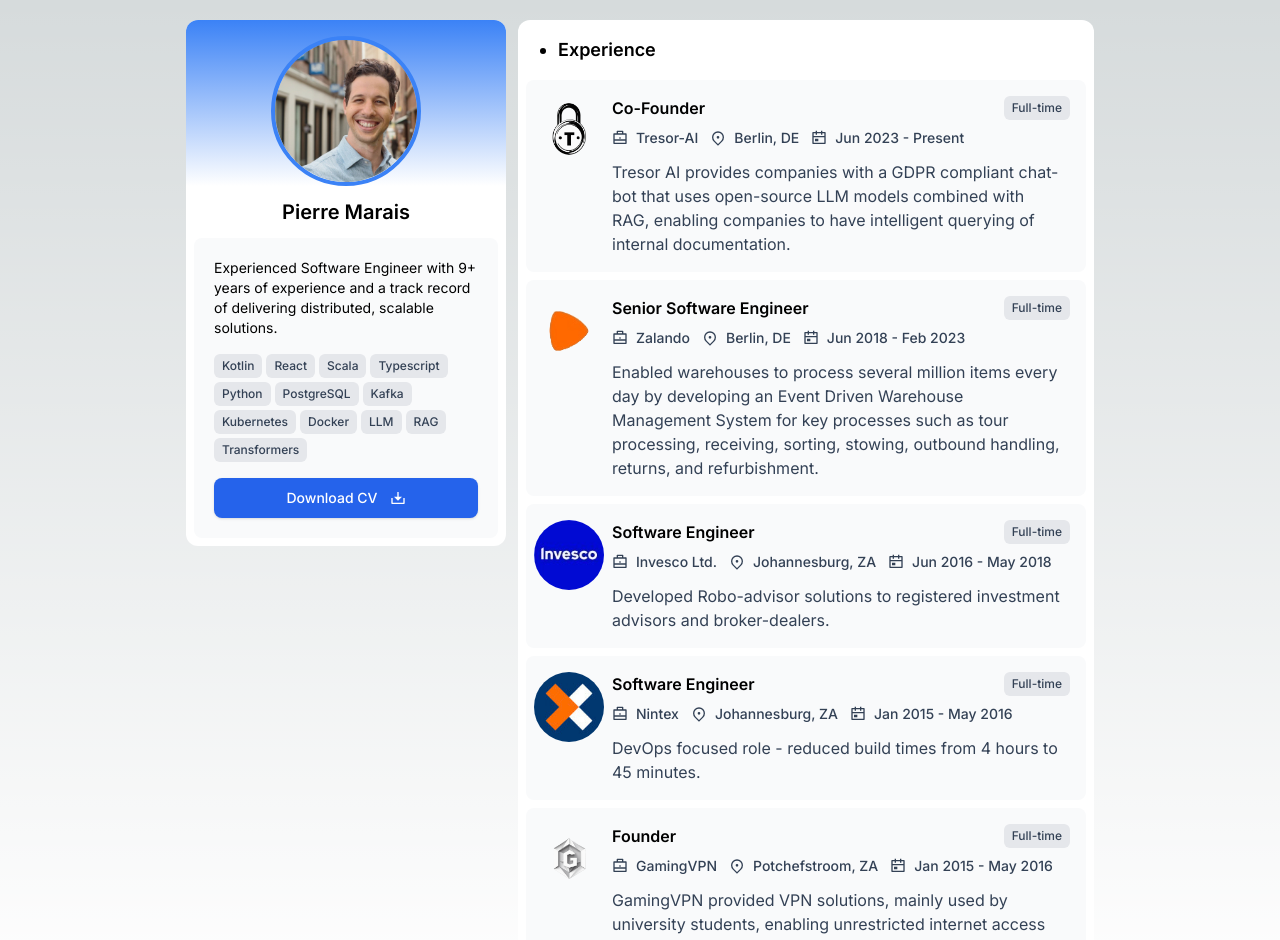
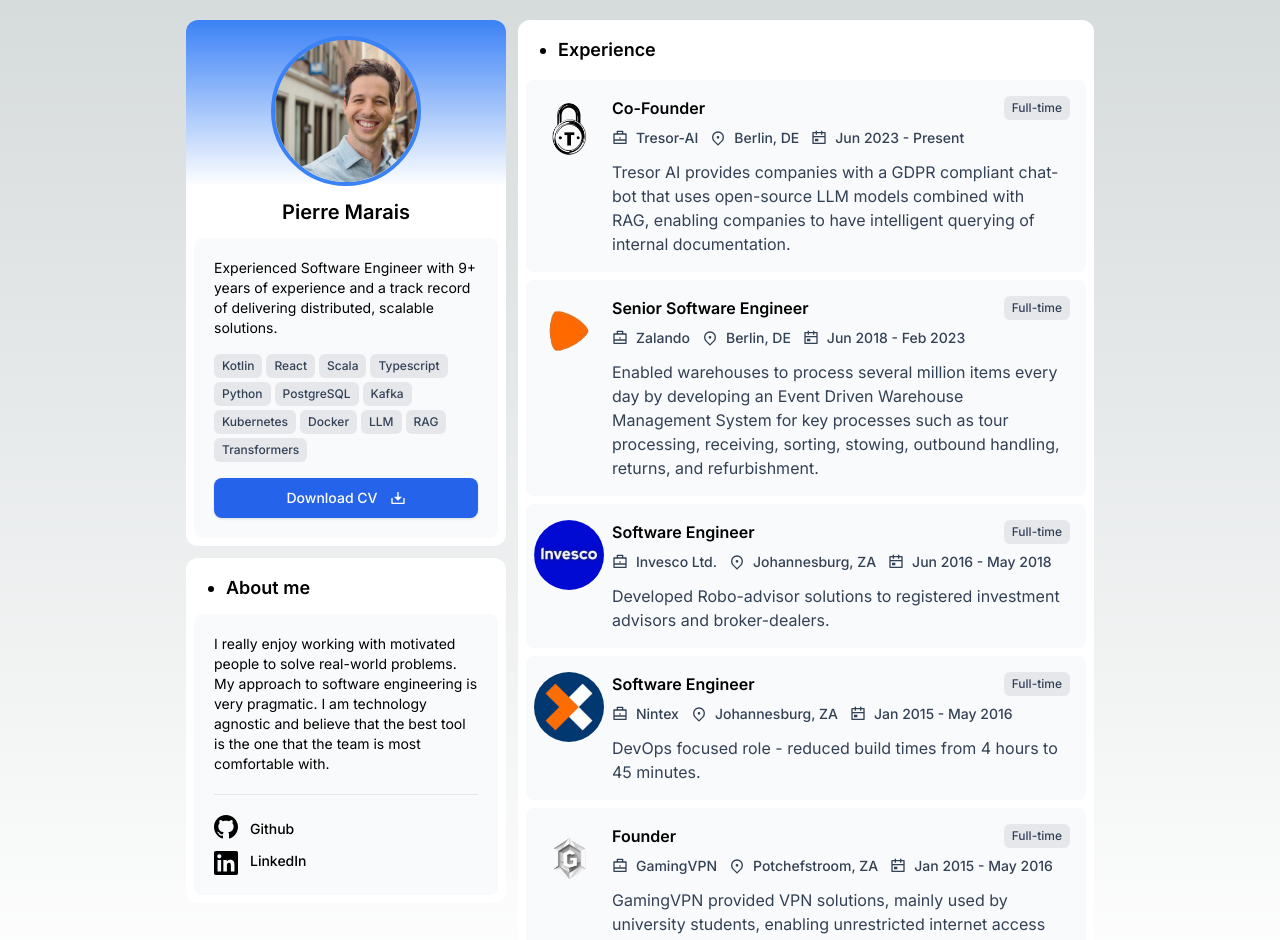
Before and after one commit to Deeds67/portfolio, a Next.js app: page / in a window 1280 px wide. Shown: the top 940 px of the page. Built offline with nearby package versions, Linux system fonts and the light colour scheme.

Commit message:
Hook up about me page

```diff
--- a/src/app/page.tsx
+++ b/src/app/page.tsx
@@ -1,12 +1,15 @@
 import Introduction from "@/components/ui/Introduction";
 import Experience from "@/components/ui/Experience";
-import Image from "next/image";
+import AboutMe from "@/components/ui/AboutMe";
 
 export default function Home() {
   return (
     <main className="min-h-screen p-5 xs:p-24">
       <div className="flex flex-col lg:flex-row justify-center gap-3">
-        <Introduction></Introduction>
+        <div className="flex flex-col gap-3">
+          <Introduction></Introduction>
+          <AboutMe></AboutMe>
+        </div>
         <Experience></Experience>
       </div>
       {/* <div className="z-10 w-full max-w-5xl items-center justify-between font-mono text-sm lg:flex">
--- /dev/null
+++ b/src/components/ui/AboutMe/index.tsx
@@ -0,0 +1,39 @@
+
+const AboutMe = () => {
+    return  (
+        <div className="self-auto">
+            <div className="lg:max-w-xs bg-white rounded-xl p-1">
+                <ul className="list-disc pl-9">
+                    <li className="my-3 text-lg font-semibold">About me</li>
+                </ul>
+
+                <div className="text-sm bg-gray-50 rounded-lg p-5 m-1">
+                    I really enjoy working with motivated people to solve real-world problems. My approach to software engineering is very pragmatic. I am technology agnostic and believe that the best tool is the one that the team is most comfortable with.
+                    <hr className="my-5"></hr>
+                    <div className="flex gap-3 font-medium">
+                        <div className="flex flex-col gap-3 justify-center">
+                            <a href="https://pierremarais.de" target="_blank" rel="noopener noreferrer">
+                            <svg xmlns="http://www.w3.org/2000/svg" width="24" height="24" viewBox="0 0 24 24"><path d="M12 0c-6.626 0-12 5.373-12 12 0 5.302 3.438 9.8 8.207 11.387.599.111.793-.261.793-.577v-2.234c-3.338.726-4.033-1.416-4.033-1.416-.546-1.387-1.333-1.756-1.333-1.756-1.089-.745.083-.729.083-.729 1.205.084 1.839 1.237 1.839 1.237 1.07 1.834 2.807 1.304 3.492.997.107-.775.418-1.305.762-1.604-2.665-.305-5.467-1.334-5.467-5.931 0-1.311.469-2.381 1.236-3.221-.124-.303-.535-1.524.117-3.176 0 0 1.008-.322 3.301 1.23.957-.266 1.983-.399 3.003-.404 1.02.005 2.047.138 3.006.404 2.291-1.552 3.297-1.23 3.297-1.23.653 1.653.242 2.874.118 3.176.77.84 1.235 1.911 1.235 3.221 0 4.609-2.807 5.624-5.479 5.921.43.372.823 1.102.823 2.222v3.293c0 .319.192.694.801.576 4.765-1.589 8.199-6.086 8.199-11.386 0-6.627-5.373-12-12-12z"/></svg>
+                            </a>
+
+                            <a href="https://www.linkedin.com/in/pierre-marais-a67-/" target="_blank" aria-label="Social media" rel="noreferrer">
+                                <svg className="w-6 h-6 hover:text-gray-900 duration-150" fill="none" viewBox="0 0 28 28"><g clip-path="url(#clip0_1274_2978)"><path fill="currentColor" d="M25.927 0H2.067C.924 0 0 .902 0 2.018v23.959C0 27.092.924 28 2.067 28h23.86C27.07 28 28 27.092 28 25.982V2.018C28 .902 27.07 0 25.927 0zM8.307 23.86H4.151V10.495h4.156V23.86zM6.229 8.673a2.407 2.407 0 110-4.812 2.406 2.406 0 010 4.812zM23.86 23.86h-4.15v-6.497c0-1.547-.028-3.543-2.16-3.543-2.16 0-2.49 1.69-2.49 3.434v6.606h-4.144V10.495h3.98v1.826h.056c.552-1.05 1.908-2.16 3.926-2.16 4.206 0 4.982 2.767 4.982 6.366v7.333z"></path></g><defs><clipPath id="clip0_1274_2978"><path fill="#fff" d="M0 0h28v28H0z"></path></clipPath></defs></svg>
+                            </a>
+                        </div>
+                        <div className="flex flex-col gap-3 justify-center">
+                            <a href="https://pierremarais.de" target="_blank" rel="noopener noreferrer">
+                                Github
+                            </a>
+                            <a href="https://www.linkedin.com/in/pierre-marais-a67-/" target="_blank" rel="noopener noreferrer">
+                                LinkedIn
+                            </a>
+                        </div>
+                    </div>
+
+                </div>
+            </div>
+        </div>
+    )
+}
+
+export default AboutMe
```
